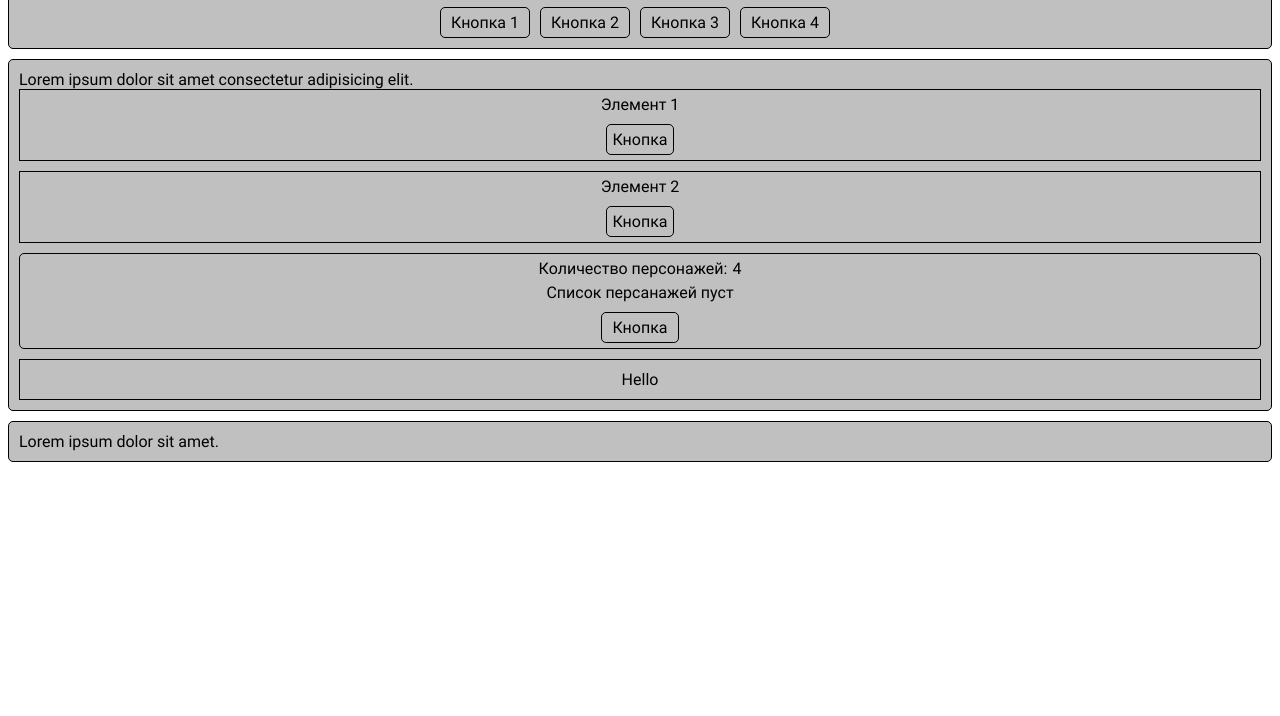
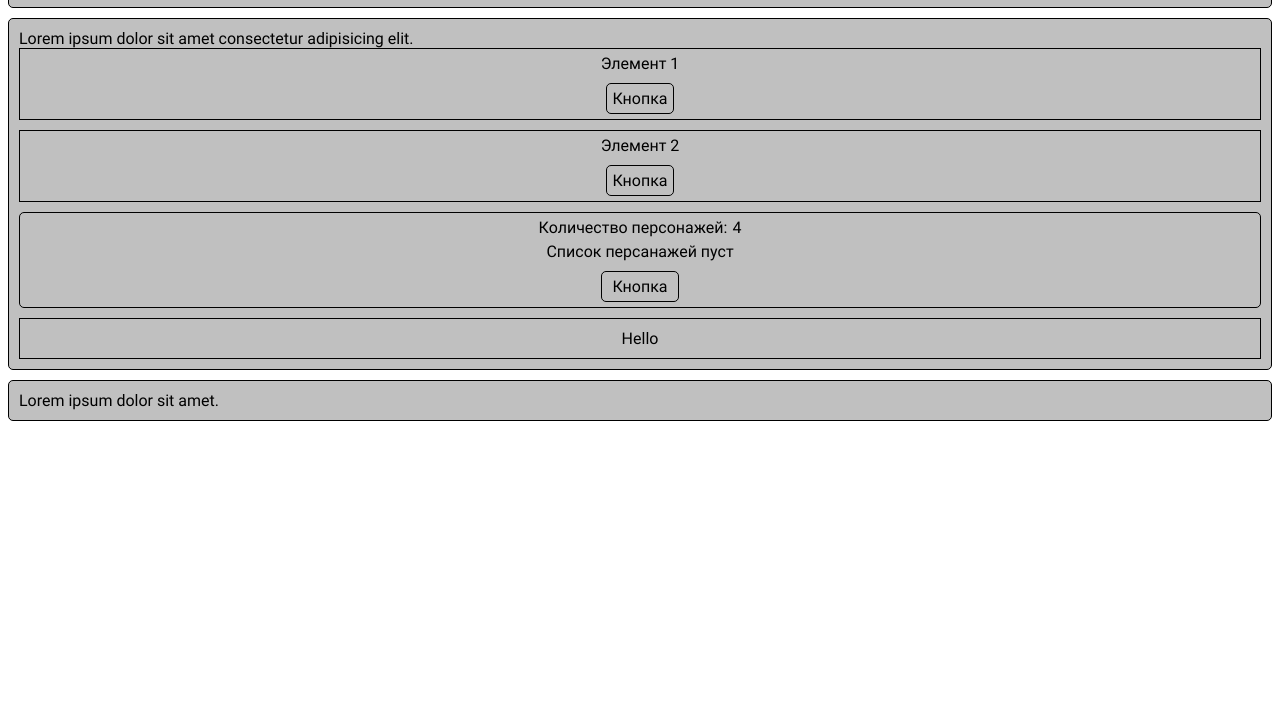
Before and after one commit to Shavius/team_project, a website built with webpack: page src/index.html in a window 1280 px wide. Shown: the part 84-800 px from the top of the page. Built offline with nearby package versions, Linux system fonts and the light colour scheme.

Commit message:
Remove header buttons

```diff
--- a/src/index.html
+++ b/src/index.html
@@ -10,12 +10,6 @@
 		<header class="header">
 			<div class="header__title">Team Project</div>
 			<div class="header__content">Lorem ipsum dolor sit amet.</div>
-			<div class="header__buttons buttons">
-				<div class="buttons__item">Кнопка 1</div>
-				<div class="buttons__item">Кнопка 2</div>
-				<div class="buttons__item">Кнопка 3</div>
-				<div class="buttons__item">Кнопка 4</div>
-			</div>
 		</header>
 
 		<main class="main">
--- a/src/scss/partials/_header.scss
+++ b/src/scss/partials/_header.scss
@@ -14,21 +14,6 @@
 	&__content {
 		border: 1px solid black;
 		font-size: 20px;
-		margin: 5px;
+		margin: 10px;
 	}
 }
-
-.buttons {
-	display: flex;
-	flex-wrap: nowrap;
-	justify-content: center;
-	margin: 10px 0;
-
-	&__item {
-		border: 1px solid black;
-		border-radius: 5px;
-		cursor: pointer;
-		padding: 5px 10px;
-		margin-right: 10px;
-	}
-}
```
